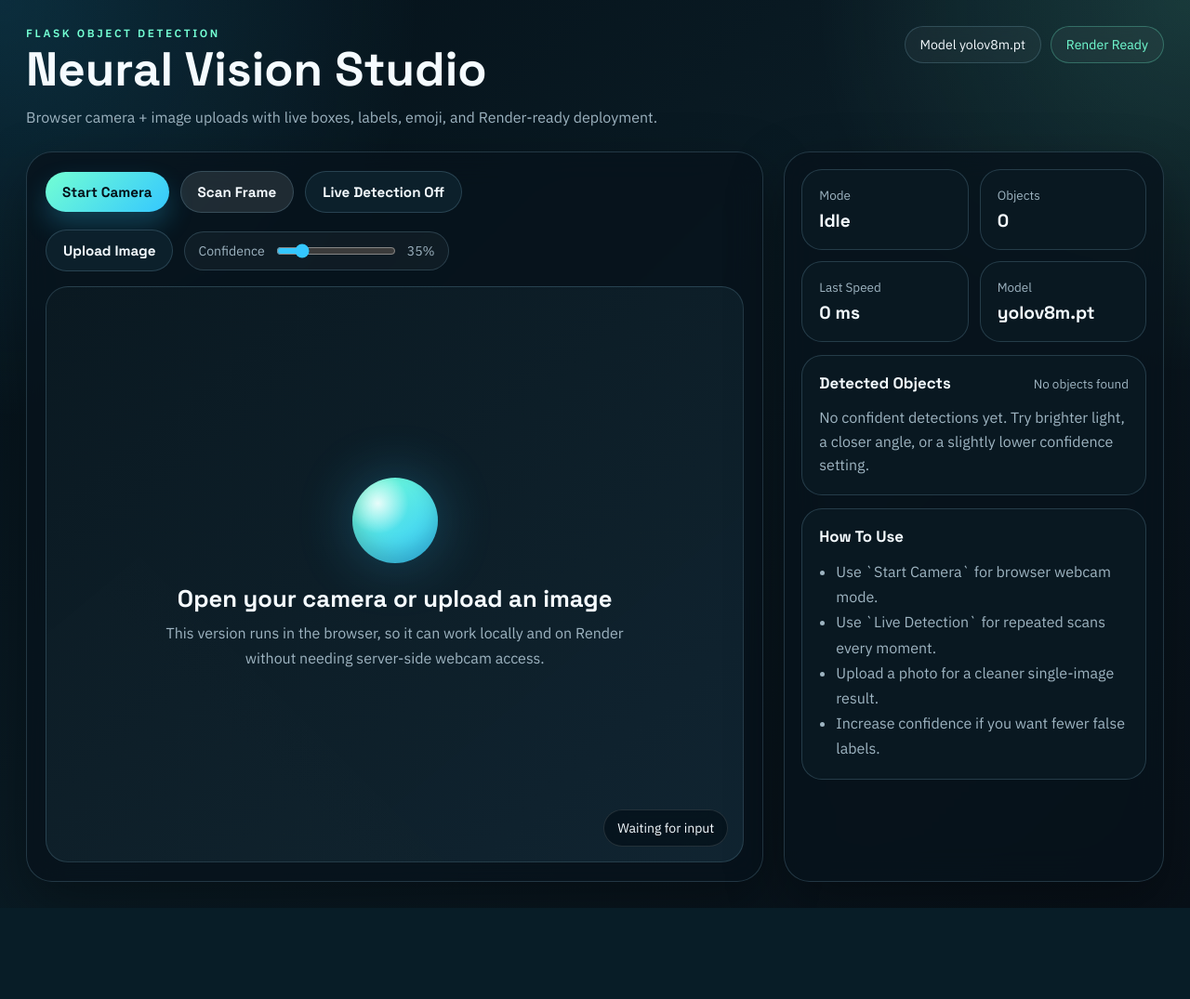
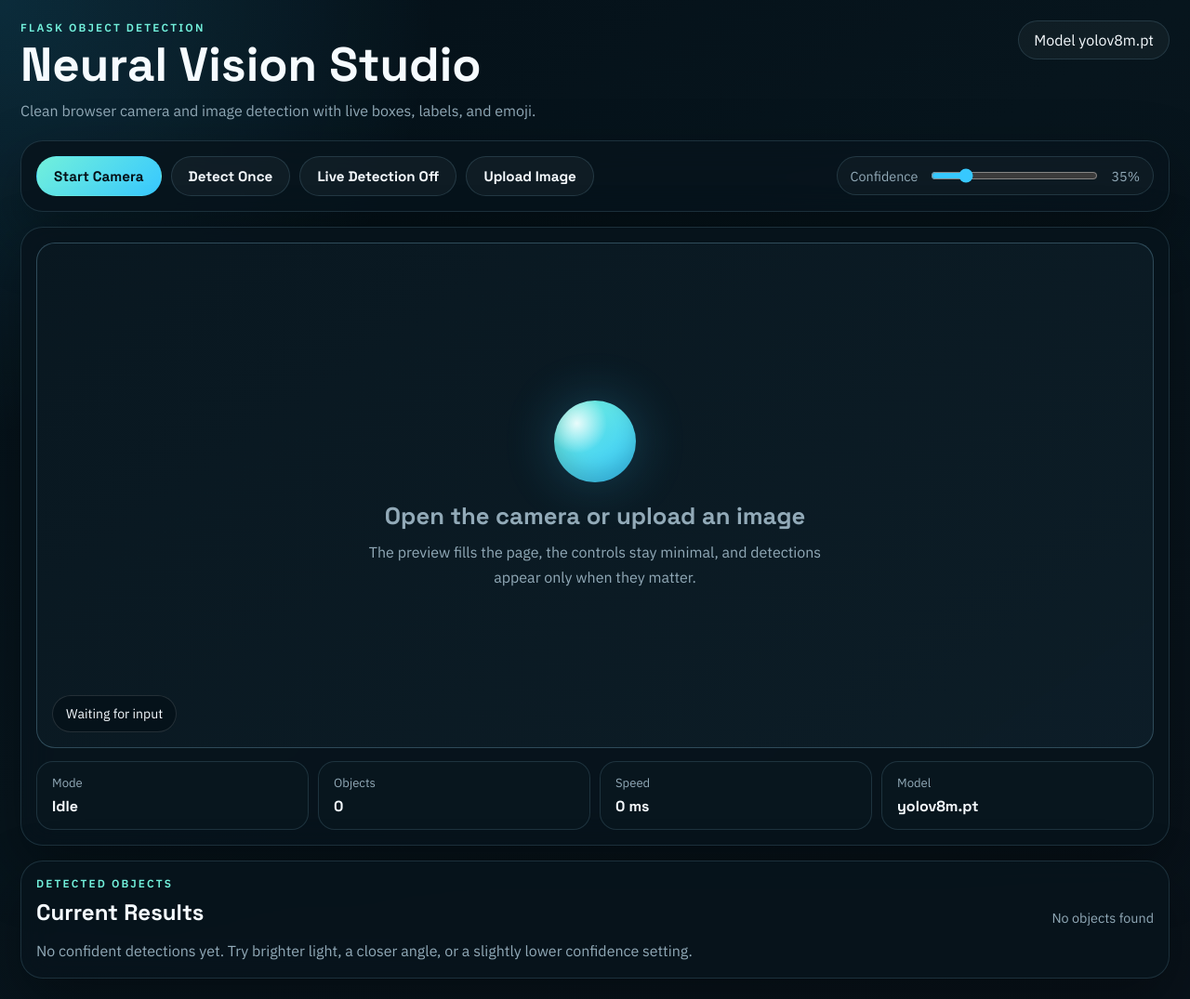
Before and after one commit to anujbarlawar121/smart-object-detector, a Flask app: page / in a window 1280 px wide. Shown: the whole page at 93% size. Before the commit the page ends 977 px from the top, so only its background shows below. Run offline with Flask 3, Linux system fonts and the light colour scheme.

Commit message:
Fix detection state and simplify interface

```diff
--- a/app.py
+++ b/app.py
@@ -18,7 +18,7 @@ app.config["MAX_CONTENT_LENGTH"] = MAX_UPLOAD_SIZE
 inference_lock = threading.Lock()
 frame_state_lock = threading.Lock()
 
-latest_gray_frame = None
+previous_live_gray_frame = None
 clahe = cv2.createCLAHE(clipLimit=2.2, tileGridSize=(8, 8))
 
 EMOJI_BY_LABEL = {
@@ -277,7 +277,7 @@ def decode_data_url(image_data_url):
 
 
 def detect_objects(frame, threshold, mode):
-    global latest_gray_frame
+    global previous_live_gray_frame
 
     started_at = time.perf_counter()
     frame_height, frame_width = frame.shape[:2]
@@ -285,8 +285,16 @@ def detect_objects(frame, threshold, mode):
     gray = cv2.cvtColor(detection_frame, cv2.COLOR_BGR2GRAY)
 
     with frame_state_lock:
-        frame_delta = cv2.absdiff(gray, latest_gray_frame) if latest_gray_frame is not None else None
-        latest_gray_frame = gray
+        frame_delta = None
+
+        if mode == "live":
+            if previous_live_gray_frame is not None and previous_live_gray_frame.shape == gray.shape:
+                frame_delta = cv2.absdiff(gray, previous_live_gray_frame)
+
+            previous_live_gray_frame = gray
+        else:
+            # Uploaded images should not reuse motion state from earlier live-camera frames.
+            previous_live_gray_frame = None
 
     confidence = min(max(threshold, 0.15), 0.85)
     image_size = 960 if mode == "live" else 1280
--- a/static/app.js
+++ b/static/app.js
@@ -28,6 +28,7 @@ let currentMode = "idle";
 let currentPayload = null;
 let currentUploadUrl = null;
 let activeSourceType = "empty";
+let lastUploadFile = null;
 
 function setStatus(text) {
     stageBadge.textContent = text;
@@ -59,6 +60,7 @@ function showSource(type) {
     emptyState.style.display = type === "empty" ? "flex" : "none";
     currentPayload = null;
     drawDetections(currentPayload);
+    renderObjectList(null);
 }
 
 function getActiveMediaElement() {
@@ -297,6 +299,8 @@ async function handleUpload(file) {
         return;
     }
 
+    lastUploadFile = file;
+
     if (currentUploadUrl) {
         URL.revokeObjectURL(currentUploadUrl);
     }
@@ -368,6 +372,11 @@ startCameraBtn.addEventListener("click", async () => {
 
 scanBtn.addEventListener("click", async () => {
     try {
+        if (activeSourceType === "upload" && lastUploadFile) {
+            await handleUpload(lastUploadFile);
+            return;
+        }
+
         if (activeSourceType === "upload") {
             imageInput.click();
             return;
--- a/static/c.css
+++ b/static/c.css
@@ -1,15 +1,16 @@
 :root {
-    --bg: #07131b;
-    --bg-soft: #0d1f29;
-    --card: rgba(7, 19, 27, 0.78);
-    --card-strong: rgba(10, 26, 35, 0.92);
-    --line: rgba(167, 226, 255, 0.18);
-    --text: #f5fbff;
-    --muted: #9eb4c1;
-    --accent: #73ffd3;
-    --accent-strong: #34c7ff;
-    --warn: #ffc857;
-    --shadow: 0 24px 60px rgba(0, 0, 0, 0.35);
+    --bg: #071117;
+    --bg-soft: #0d1d26;
+    --panel: rgba(8, 20, 28, 0.86);
+    --panel-strong: rgba(9, 23, 31, 0.94);
+    --line: rgba(142, 202, 230, 0.16);
+    --line-strong: rgba(142, 202, 230, 0.28);
+    --text: #f6fbff;
+    --muted: #92aab8;
+    --accent: #72f0db;
+    --accent-strong: #37c8ff;
+    --warn: #ffc75f;
+    --shadow: 0 26px 64px rgba(0, 0, 0, 0.35);
 }
 
 * {
@@ -21,123 +22,119 @@ body {
     margin: 0;
     min-height: 100%;
     background:
-        radial-gradient(circle at top left, rgba(52, 199, 255, 0.16), transparent 28%),
-        radial-gradient(circle at top right, rgba(115, 255, 211, 0.14), transparent 25%),
-        linear-gradient(135deg, #041018 0%, #0a1b24 46%, #081018 100%);
+        radial-gradient(circle at top left, rgba(55, 200, 255, 0.15), transparent 28%),
+        linear-gradient(145deg, #041018 0%, #07151d 45%, #09121a 100%);
     color: var(--text);
     font-family: "IBM Plex Sans", sans-serif;
 }
 
 body {
-    padding: 28px;
+    padding: 22px;
 }
 
 .page-shell {
-    max-width: 1420px;
+    max-width: 1260px;
     margin: 0 auto;
 }
 
 .topbar {
     display: flex;
     justify-content: space-between;
-    gap: 24px;
     align-items: flex-start;
-    margin-bottom: 24px;
+    gap: 18px;
+    margin-bottom: 18px;
 }
 
-.eyebrow {
+.title-block {
+    max-width: 780px;
+}
+
+.eyebrow,
+.section-label {
     margin: 0 0 8px;
     color: var(--accent);
     text-transform: uppercase;
-    letter-spacing: 0.22em;
+    letter-spacing: 0.18em;
     font-size: 0.74rem;
     font-weight: 700;
 }
 
-h1 {
+h1,
+h2 {
     margin: 0;
     font-family: "Space Grotesk", sans-serif;
-    font-size: clamp(2.3rem, 4vw, 4.6rem);
-    line-height: 0.95;
+}
+
+h1 {
+    font-size: clamp(2rem, 4vw, 3.9rem);
+    line-height: 0.98;
+}
+
+h2 {
+    font-size: 1.5rem;
 }
 
 .subtitle {
-    max-width: 760px;
-    margin: 14px 0 0;
+    margin: 12px 0 0;
     color: var(--muted);
+    line-height: 1.6;
     font-size: 1rem;
-    line-height: 1.6;
 }
 
-.status-cluster {
+.header-meta {
     display: flex;
+    gap: 10px;
     flex-wrap: wrap;
-    justify-content: flex-end;
-    gap: 10px;
 }
 
-.status-pill {
+.header-chip {
     display: inline-flex;
     align-items: center;
-    gap: 8px;
     padding: 10px 16px;
+    border-radius: 999px;
     border: 1px solid var(--line);
-    border-radius: 999px;
     background: rgba(255, 255, 255, 0.04);
-    font-size: 0.88rem;
     color: var(--text);
-    backdrop-filter: blur(14px);
+    white-space: nowrap;
 }
 
-.status-pill.accent {
-    border-color: rgba(115, 255, 211, 0.28);
-    color: var(--accent);
-}
-
-.main-grid {
-    display: grid;
-    grid-template-columns: minmax(0, 1.65fr) minmax(320px, 0.85fr);
-    gap: 22px;
-}
-
-.workspace-card,
-.insight-card {
+.control-bar,
+.viewer-card,
+.result-card {
     border: 1px solid var(--line);
-    border-radius: 28px;
-    background: var(--card);
+    border-radius: 24px;
+    background: var(--panel);
     box-shadow: var(--shadow);
     backdrop-filter: blur(18px);
 }
 
-.workspace-card {
-    padding: 20px;
-}
-
-.toolbar {
+.control-bar {
     display: flex;
     justify-content: space-between;
-    gap: 18px;
+    align-items: center;
+    gap: 14px;
     flex-wrap: wrap;
+    padding: 16px;
     margin-bottom: 16px;
 }
 
-.toolbar-group {
+.control-group {
     display: flex;
     flex-wrap: wrap;
-    gap: 12px;
+    gap: 10px;
     align-items: center;
 }
 
 button,
 .upload-btn {
-    border: none;
+    border: 1px solid transparent;
     border-radius: 999px;
-    padding: 12px 18px;
+    padding: 11px 18px;
     font-family: "Space Grotesk", sans-serif;
     font-size: 0.95rem;
     font-weight: 700;
     cursor: pointer;
-    transition: transform 180ms ease, box-shadow 180ms ease, background 180ms ease;
+    transition: transform 180ms ease, border-color 180ms ease, background 180ms ease;
 }
 
 button:hover,
@@ -146,28 +143,22 @@ button:hover,
 }
 
 .primary-btn {
-    background: linear-gradient(135deg, #73ffd3, #34c7ff);
-    color: #041018;
-    box-shadow: 0 14px 28px rgba(52, 199, 255, 0.24);
+    background: linear-gradient(135deg, var(--accent), var(--accent-strong));
+    color: #051017;
 }
 
-.secondary-btn {
-    background: rgba(255, 255, 255, 0.1);
-    color: var(--text);
-    border: 1px solid var(--line);
-}
-
+.secondary-btn,
 .ghost-btn,
 .upload-btn {
-    background: rgba(14, 34, 46, 0.92);
+    background: rgba(255, 255, 255, 0.04);
+    border-color: var(--line);
     color: var(--text);
-    border: 1px solid var(--line);
 }
 
 .ghost-btn.live-on {
-    background: rgba(115, 255, 211, 0.14);
+    background: rgba(114, 240, 219, 0.12);
+    border-color: rgba(114, 240, 219, 0.28);
     color: var(--accent);
-    border-color: rgba(115, 255, 211, 0.3);
 }
 
 .upload-btn input {
@@ -175,34 +166,39 @@ button:hover,
 }
 
 .slider-wrap {
-    display: flex;
+    display: inline-flex;
     align-items: center;
-    gap: 10px;
+    gap: 12px;
     padding: 10px 14px;
     border-radius: 999px;
     border: 1px solid var(--line);
-    background: rgba(255, 255, 255, 0.04);
+    background: rgba(255, 255, 255, 0.03);
 }
 
 .slider-wrap label,
 .slider-wrap span {
-    font-size: 0.88rem;
     color: var(--muted);
+    font-size: 0.9rem;
 }
 
 .slider-wrap input {
+    width: 180px;
     accent-color: var(--accent-strong);
+}
+
+.viewer-card {
+    padding: 16px;
 }
 
 .viewer-stage {
     position: relative;
-    min-height: 620px;
-    border-radius: 24px;
+    min-height: 68vh;
+    border-radius: 20px;
     overflow: hidden;
     background:
-        linear-gradient(140deg, rgba(11, 26, 35, 0.92), rgba(18, 39, 52, 0.9)),
+        linear-gradient(145deg, rgba(9, 24, 33, 0.98), rgba(13, 30, 40, 0.96)),
         linear-gradient(45deg, rgba(255, 255, 255, 0.03), transparent);
-    border: 1px solid rgba(167, 226, 255, 0.16);
+    border: 1px solid var(--line-strong);
 }
 
 #cameraFeed,
@@ -237,106 +233,90 @@ button:hover,
 }
 
 .empty-state h2 {
-    margin: 0 0 8px;
-    color: var(--text);
-    font-family: "Space Grotesk", sans-serif;
-    font-size: clamp(1.5rem, 2vw, 2.2rem);
+    margin-bottom: 10px;
+    font-size: clamp(1.4rem, 2vw, 2rem);
 }
 
 .empty-state p {
-    max-width: 520px;
+    max-width: 540px;
     margin: 0;
     line-height: 1.7;
 }
 
 .empty-orb {
-    width: 92px;
-    height: 92px;
+    width: 88px;
+    height: 88px;
+    margin-bottom: 20px;
     border-radius: 50%;
-    margin-bottom: 22px;
     background:
-        radial-gradient(circle at 30% 30%, rgba(255, 255, 255, 0.85), rgba(255, 255, 255, 0) 36%),
-        linear-gradient(145deg, #73ffd3, #34c7ff);
+        radial-gradient(circle at 28% 28%, rgba(255, 255, 255, 0.86), rgba(255, 255, 255, 0) 36%),
+        linear-gradient(145deg, var(--accent), var(--accent-strong));
     box-shadow:
-        0 0 60px rgba(52, 199, 255, 0.28),
-        inset 0 -12px 20px rgba(0, 0, 0, 0.18);
+        0 0 56px rgba(55, 200, 255, 0.24),
+        inset 0 -12px 20px rgba(0, 0, 0, 0.16);
 }
 
 .stage-badge {
     position: absolute;
-    right: 16px;
+    left: 16px;
     bottom: 16px;
     z-index: 4;
     padding: 10px 14px;
     border-radius: 999px;
     border: 1px solid rgba(255, 255, 255, 0.12);
-    background: rgba(4, 16, 24, 0.72);
+    background: rgba(4, 16, 24, 0.75);
     backdrop-filter: blur(12px);
     color: var(--text);
     font-size: 0.88rem;
 }
 
-.insight-card {
-    padding: 18px;
+.stats-strip {
+    display: grid;
+    grid-template-columns: repeat(4, minmax(0, 1fr));
+    gap: 10px;
+    margin-top: 14px;
 }
 
-.metric-grid {
-    display: grid;
-    grid-template-columns: repeat(2, minmax(0, 1fr));
+.stat-chip {
+    padding: 14px 16px;
+    border-radius: 18px;
+    border: 1px solid var(--line);
+    background: var(--panel-strong);
+}
+
+.stat-chip span {
+    display: block;
+    margin-bottom: 6px;
+    color: var(--muted);
+    font-size: 0.82rem;
+}
+
+.stat-chip strong {
+    font-family: "Space Grotesk", sans-serif;
+    font-size: 1rem;
+}
+
+.result-card {
+    margin-top: 16px;
+    padding: 16px;
+}
+
+.result-head {
+    display: flex;
+    justify-content: space-between;
+    align-items: flex-end;
     gap: 12px;
     margin-bottom: 14px;
 }
 
-.metric-tile,
-.panel {
-    border-radius: 22px;
-    border: 1px solid var(--line);
-    background: var(--card-strong);
-}
-
-.metric-tile {
-    padding: 18px;
-}
-
-.metric-label {
-    display: block;
+.result-head span {
     color: var(--muted);
-    font-size: 0.84rem;
-    margin-bottom: 6px;
-}
-
-.metric-tile strong {
-    font-family: "Space Grotesk", sans-serif;
-    font-size: 1.2rem;
-}
-
-.panel {
-    padding: 18px;
-    margin-top: 14px;
-}
-
-.panel-head {
-    display: flex;
-    align-items: baseline;
-    justify-content: space-between;
-    gap: 12px;
-    margin-bottom: 14px;
-}
-
-.panel-head h3 {
-    margin: 0;
-    font-family: "Space Grotesk", sans-serif;
-    font-size: 1.05rem;
-}
-
-.panel-head span {
-    color: var(--muted);
-    font-size: 0.84rem;
+    font-size: 0.9rem;
 }
 
 .object-list {
-    display: flex;
-    flex-direction: column;
+    display: grid;
+    grid-template-columns: repeat(auto-fit, minmax(240px, 1fr));
     gap: 12px;
 }
 
@@ -352,14 +332,14 @@ button:hover,
     gap: 12px;
     padding: 14px;
     border-radius: 18px;
-    background: rgba(255, 255, 255, 0.04);
-    border: 1px solid rgba(167, 226, 255, 0.1);
+    border: 1px solid var(--line);
+    background: rgba(255, 255, 255, 0.03);
 }
 
 .object-main {
     display: flex;
     flex-direction: column;
-    gap: 4px;
+    gap: 5px;
 }
 
 .object-main strong {
@@ -368,6 +348,7 @@ button:hover,
 
 .object-main small {
     color: var(--muted);
+    line-height: 1.4;
 }
 
 .object-confidence {
@@ -376,51 +357,43 @@ button:hover,
     white-space: nowrap;
 }
 
-.tips-list {
-    margin: 0;
-    padding-left: 18px;
-    color: var(--muted);
-    line-height: 1.7;
-}
-
-@media (max-width: 1100px) {
-    .main-grid {
-        grid-template-columns: 1fr;
+@media (max-width: 920px) {
+    .topbar,
+    .control-bar,
+    .result-head {
+        flex-direction: column;
+        align-items: flex-start;
     }
 
-    .viewer-stage {
-        min-height: 520px;
+    .stats-strip {
+        grid-template-columns: repeat(2, minmax(0, 1fr));
     }
 }
 
-@media (max-width: 720px) {
+@media (max-width: 640px) {
     body {
-        padding: 16px;
+        padding: 14px;
     }
 
-    .topbar {
-        flex-direction: column;
-    }
-
-    .status-cluster {
-        justify-content: flex-start;
-    }
-
-    .toolbar {
-        flex-direction: column;
-        align-items: stretch;
-    }
-
-    .toolbar-group {
+    .control-group,
+    .slider-wrap {
         width: 100%;
     }
 
     .slider-wrap {
-        width: 100%;
         justify-content: space-between;
     }
 
+    .slider-wrap input {
+        flex: 1;
+        min-width: 0;
+    }
+
     .viewer-stage {
-        min-height: 420px;
+        min-height: 54vh;
+    }
+
+    .stats-strip {
+        grid-template-columns: 1fr;
     }
 }
--- a/templates/index.html
+++ b/templates/index.html
@@ -12,41 +12,35 @@
 <body>
     <div class="page-shell">
         <header class="topbar">
-            <div>
+            <div class="title-block">
                 <p class="eyebrow">Flask Object Detection</p>
                 <h1>Neural Vision Studio</h1>
-                <p class="subtitle">
-                    Browser camera + image uploads with live boxes, labels, emoji, and Render-ready deployment.
-                </p>
+                <p class="subtitle">Clean browser camera and image detection with live boxes, labels, and emoji.</p>
             </div>
-            <div class="status-cluster">
-                <span class="status-pill">Model {{ model_name }}</span>
-                <span class="status-pill accent">Render Ready</span>
+            <div class="header-meta">
+                <span class="header-chip">Model {{ model_name }}</span>
             </div>
         </header>
 
-        <main class="main-grid">
-            <section class="workspace-card">
-                <div class="toolbar">
-                    <div class="toolbar-group">
+        <section class="control-bar">
+            <div class="control-group">
                 <button id="startCameraBtn" class="primary-btn">Start Camera</button>
-                        <button id="scanBtn" class="secondary-btn">Scan Frame</button>
+                <button id="scanBtn" class="secondary-btn">Detect Once</button>
                 <button id="liveBtn" class="ghost-btn">Live Detection Off</button>
-                    </div>
-
-                    <div class="toolbar-group">
                 <label class="upload-btn">
                     <input id="imageInput" type="file" accept="image/*">
                     Upload Image
                 </label>
+            </div>
+
             <div class="slider-wrap">
                 <label for="confidenceSlider">Confidence</label>
                 <input id="confidenceSlider" type="range" min="25" max="80" value="35">
                 <span id="confidenceValue">35%</span>
             </div>
-                    </div>
-                </div>
+        </section>
 
+        <section class="viewer-card">
             <div class="viewer-stage" id="viewerStage">
                 <video id="cameraFeed" autoplay muted playsinline></video>
                 <img id="uploadPreview" alt="Uploaded preview">
@@ -54,59 +48,45 @@
 
                 <div class="empty-state" id="emptyState">
                     <div class="empty-orb"></div>
-                        <h2>Open your camera or upload an image</h2>
-                        <p>
-                            This version runs in the browser, so it can work locally and on Render without needing server-side webcam access.
-                        </p>
+                    <h2>Open the camera or upload an image</h2>
+                    <p>The preview fills the page, the controls stay minimal, and detections appear only when they matter.</p>
                 </div>
 
                 <div class="stage-badge" id="stageBadge">Waiting for input</div>
             </div>
-            </section>
 
-            <aside class="insight-card">
-                <div class="metric-grid">
-                    <article class="metric-tile">
-                        <span class="metric-label">Mode</span>
+            <div class="stats-strip">
+                <article class="stat-chip">
+                    <span>Mode</span>
                     <strong id="modeValue">Idle</strong>
                 </article>
-                    <article class="metric-tile">
-                        <span class="metric-label">Objects</span>
+                <article class="stat-chip">
+                    <span>Objects</span>
                     <strong id="countValue">0</strong>
                 </article>
-                    <article class="metric-tile">
-                        <span class="metric-label">Last Speed</span>
+                <article class="stat-chip">
+                    <span>Speed</span>
                     <strong id="speedValue">0 ms</strong>
                 </article>
-                    <article class="metric-tile">
-                        <span class="metric-label">Model</span>
+                <article class="stat-chip">
+                    <span>Model</span>
                     <strong id="modelValue">{{ model_name }}</strong>
                 </article>
             </div>
+        </section>
 
-                <section class="panel">
-                    <div class="panel-head">
-                        <h3>Detected Objects</h3>
+        <section class="result-card">
+            <div class="result-head">
+                <div>
+                    <p class="section-label">Detected Objects</p>
+                    <h2>Current Results</h2>
+                </div>
                 <span id="summaryText">Nothing scanned yet</span>
             </div>
             <div class="object-list" id="objectList">
-                        <p class="placeholder-text">Your detections will appear here with confidence and smart relabel notes.</p>
+                <p class="placeholder-text">Detected items will show up here with confidence and smart relabel notes.</p>
             </div>
         </section>
-
-                <section class="panel">
-                    <div class="panel-head">
-                        <h3>How To Use</h3>
-                    </div>
-                    <ul class="tips-list">
-                        <li>Use `Start Camera` for browser webcam mode.</li>
-                        <li>Use `Live Detection` for repeated scans every moment.</li>
-                        <li>Upload a photo for a cleaner single-image result.</li>
-                        <li>Increase confidence if you want fewer false labels.</li>
-                    </ul>
-                </section>
-            </aside>
-        </main>
     </div>
 
     <script>
```
Lines whose indentation alone changed are shown as unchanged.
